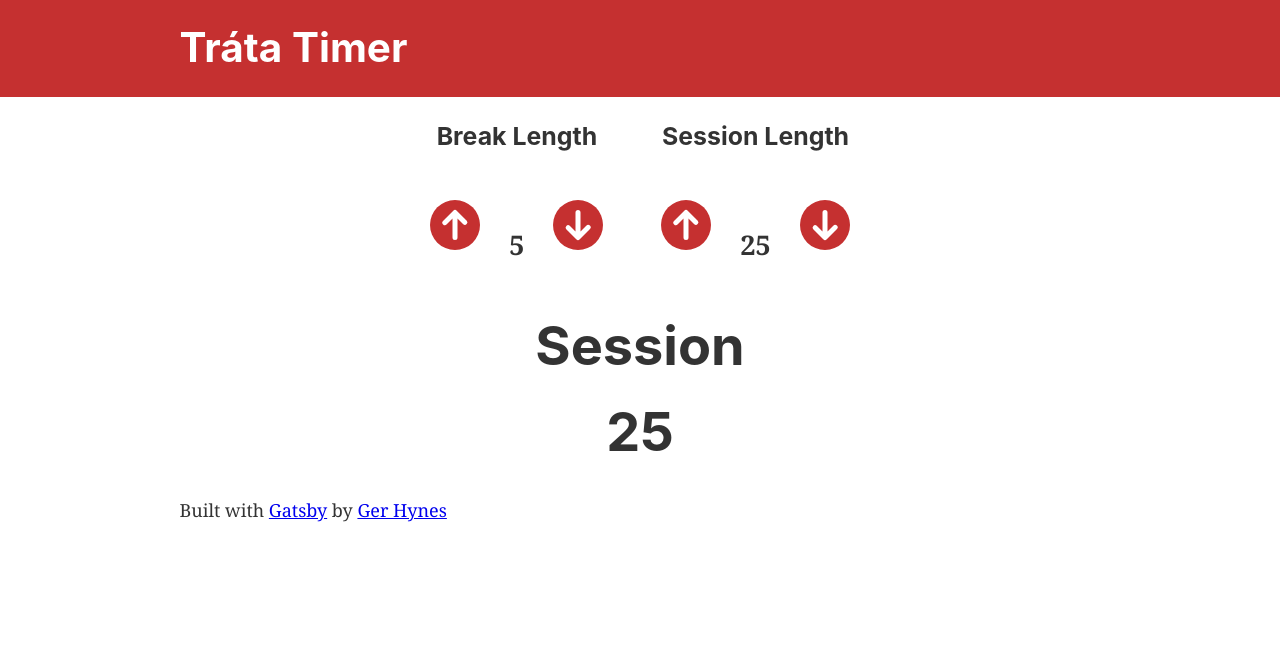
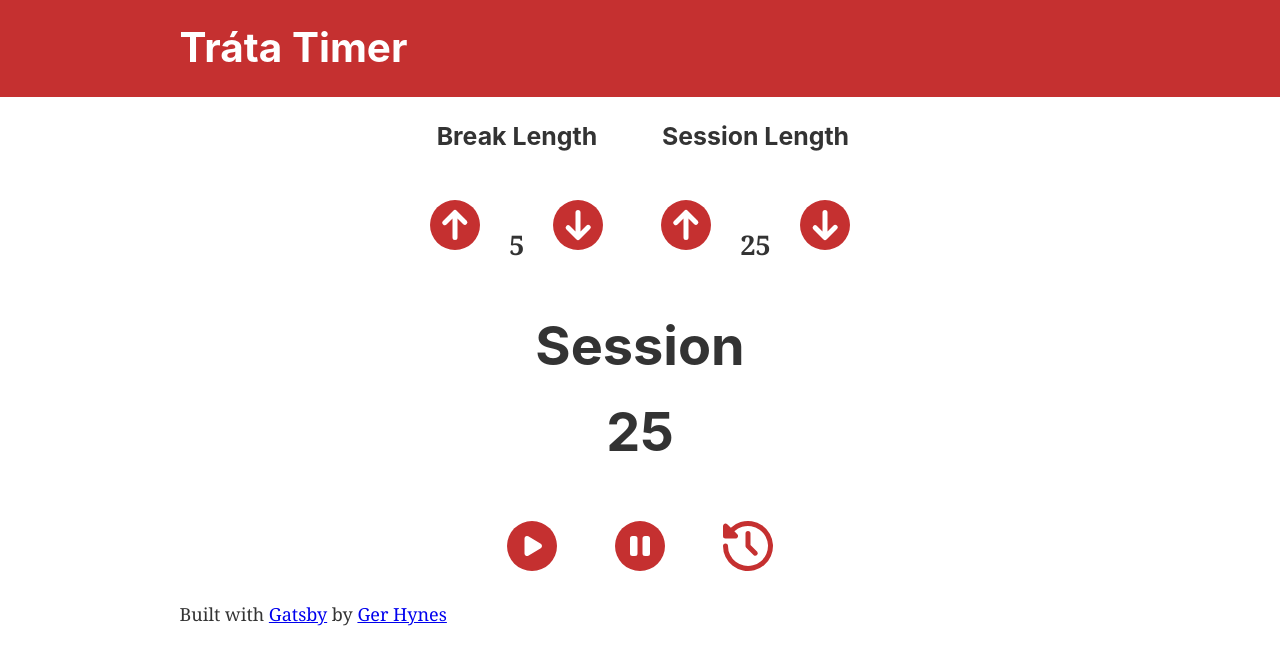
Before and after one commit to gerhynes/trata-timer, a Gatsby site: page / in a window 1280 px wide. Built offline with nearby package versions, Linux system fonts and the light colour scheme; Gatsby itself is replaced by a stand-in of ours.

Commit message:
Add timer controls

```diff
--- a/src/components/timer.css
+++ b/src/components/timer.css
@@ -39,3 +39,11 @@ button .secondary {
 .time-left {
   font-size: 3rem;
 }
+
+.timer-controls {
+  text-align: center;
+}
+
+.icon-history .secondary {
+  fill: #c53030;
+}
--- a/src/components/timer.js
+++ b/src/components/timer.js
@@ -94,6 +94,11 @@ export default class timer extends Component {
             {this.state.timeLeft}
           </h3>
         </div>
+        <div className="timer-controls">
+          <button><svg xmlns="http://www.w3.org/2000/svg" viewBox="0 0 24 24" class="icon-play"><circle cx="12" cy="12" r="10" class="primary" /><path class="secondary" d="M15.51 11.14a1 1 0 0 1 0 1.72l-5 3A1 1 0 0 1 9 15V9a1 1 0 0 1 1.51-.86l5 3z" /></svg></button>
+          <button><svg xmlns="http://www.w3.org/2000/svg" viewBox="0 0 24 24" class="icon-pause"><circle cx="12" cy="12" r="10" class="primary" /><path class="secondary" d="M9 8h1a1 1 0 0 1 1 1v6a1 1 0 0 1-1 1H9a1 1 0 0 1-1-1V9a1 1 0 0 1 1-1zm5 0h1a1 1 0 0 1 1 1v6a1 1 0 0 1-1 1h-1a1 1 0 0 1-1-1V9a1 1 0 0 1 1-1z" /></svg></button>
+          <button><svg xmlns="http://www.w3.org/2000/svg" viewBox="0 0 24 24" class="icon-history"><path class="primary" d="M6.55 6.14l1.16 1.15A1 1 0 0 1 7 9H3a1 1 0 0 1-1-1V4a1 1 0 0 1 1.7-.7l1.44 1.42A10 10 0 1 1 2 12a1 1 0 0 1 2 0 8 8 0 1 0 2.55-5.86z"/><path class="secondary" d="M15.7 14.3a1 1 0 0 1-1.4 1.4l-3-3a1 1 0 0 1-.3-.7V7a1 1 0 0 1 2 0v4.59l2.7 2.7z"/></svg></button>
+        </div>
       </div>
     )
   }
```
Also changed, not shown: src/images/icon-history.svg (added), src/images/icon-pause.svg (added), src/images/icon-play.svg (added), src/images/icon-refresh.svg (added).
